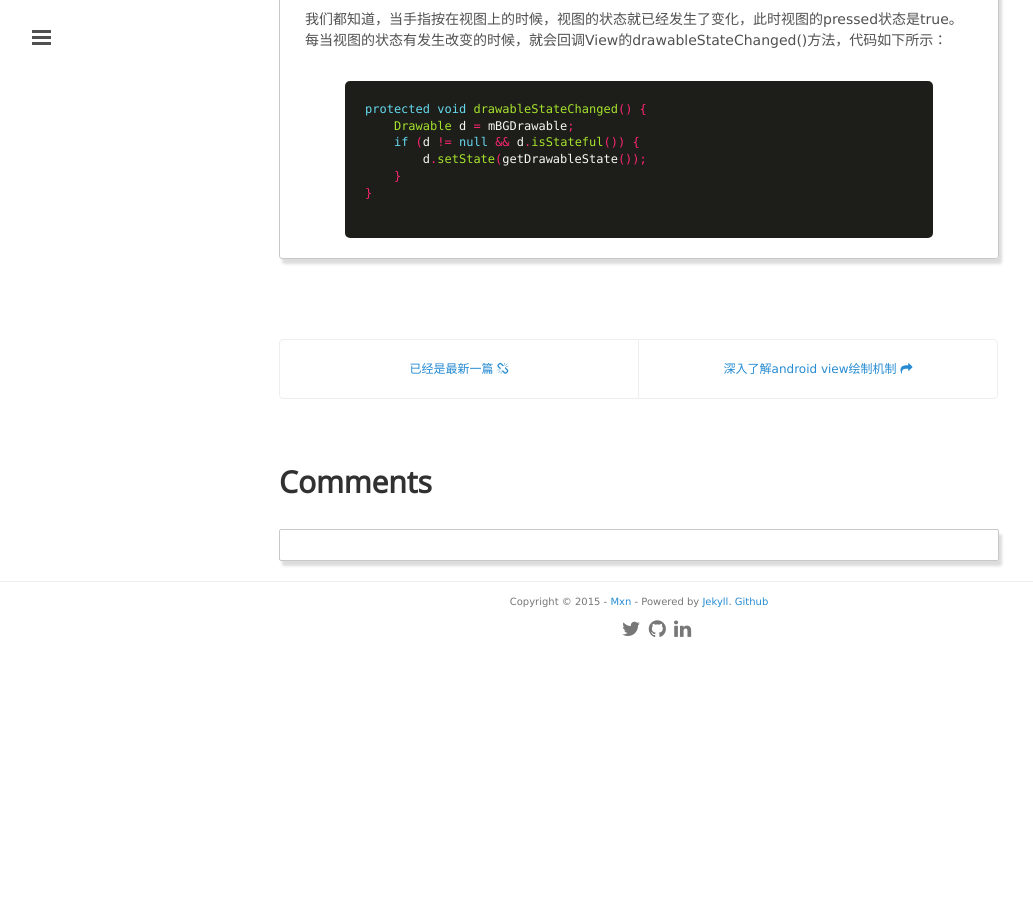
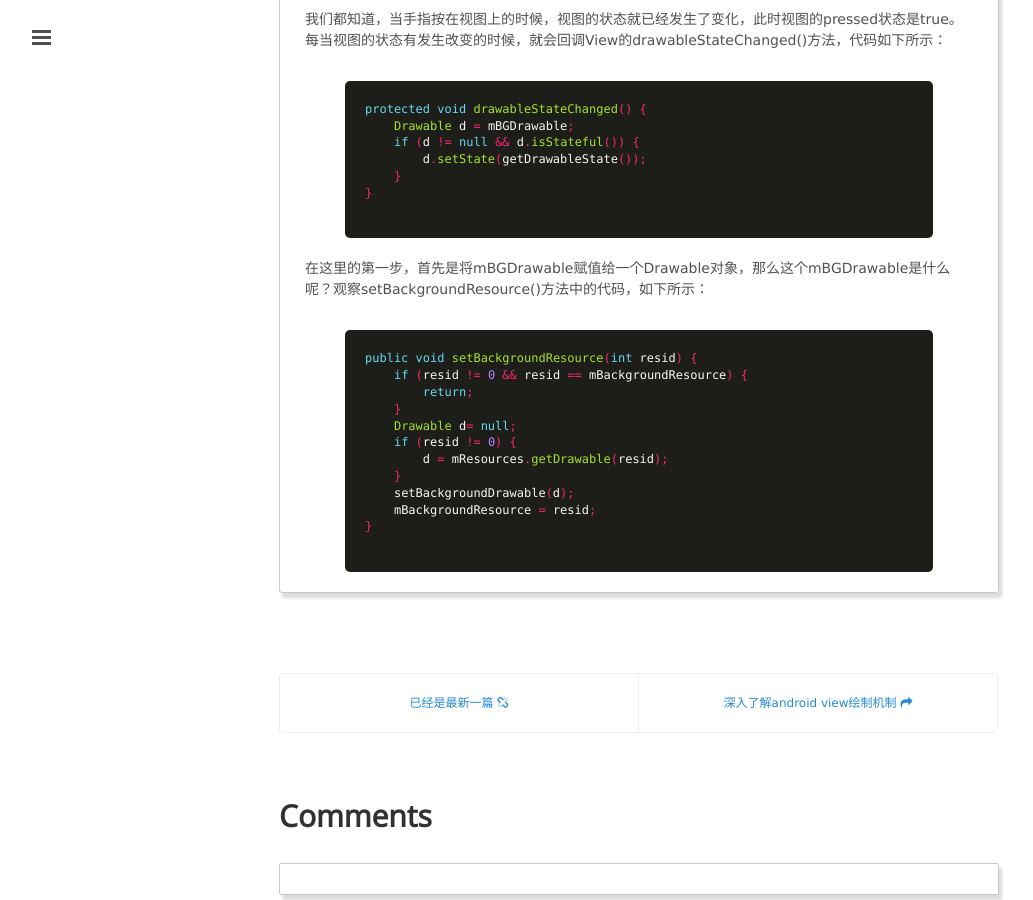
Before and after one commit to mxn21/mxn21.github.io, a Jekyll site: the page built from _posts/2015-7-16-android view状态及重绘流程分析.md, in a window 1280 px wide and 900 px high, scrolled down 1136 px. Shown: the whole window, without its empty margins (1-1034 px from the left). Built offline with Jekyll 4.4.1, drawn with Linux system fonts in a browser that asks for light colours; Markdown is read by kramdown in place of the engine named in the settings; comment, search, counter and statistics services are not loaded; before the commit the page ends 1790 px from its top, so only the background shows below that.

Commit message:
werwrw
werwrwe

```diff
--- a/_posts/2015-7-16-android view状态及重绘流程分析.md
+++ b/_posts/2015-7-16-android view状态及重绘流程分析.md
@@ -42,3 +42,19 @@
     }
 }
     {% endhighlight %}
+
+在这里的第一步，首先是将mBGDrawable赋值给一个Drawable对象，那么这个mBGDrawable是什么呢？观察setBackgroundResource()方法中的代码，如下所示：
+
+    {% highlight java  %}
+public void setBackgroundResource(int resid) {
+    if (resid != 0 && resid == mBackgroundResource) {
+        return;
+    }
+    Drawable d= null;
+    if (resid != 0) {
+        d = mResources.getDrawable(resid);
+    }
+    setBackgroundDrawable(d);
+    mBackgroundResource = resid;
+}
+      {% endhighlight %}
```
